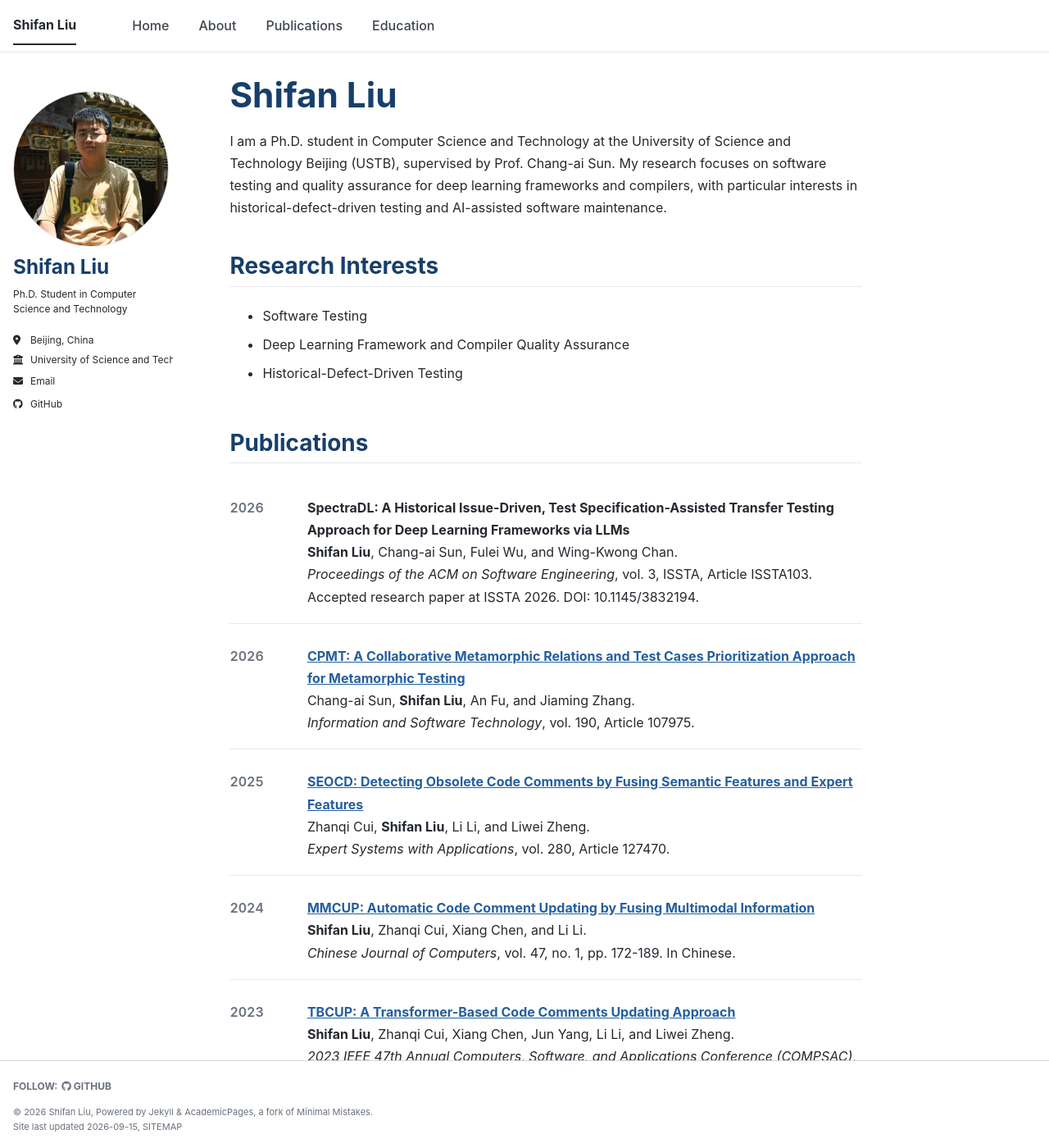
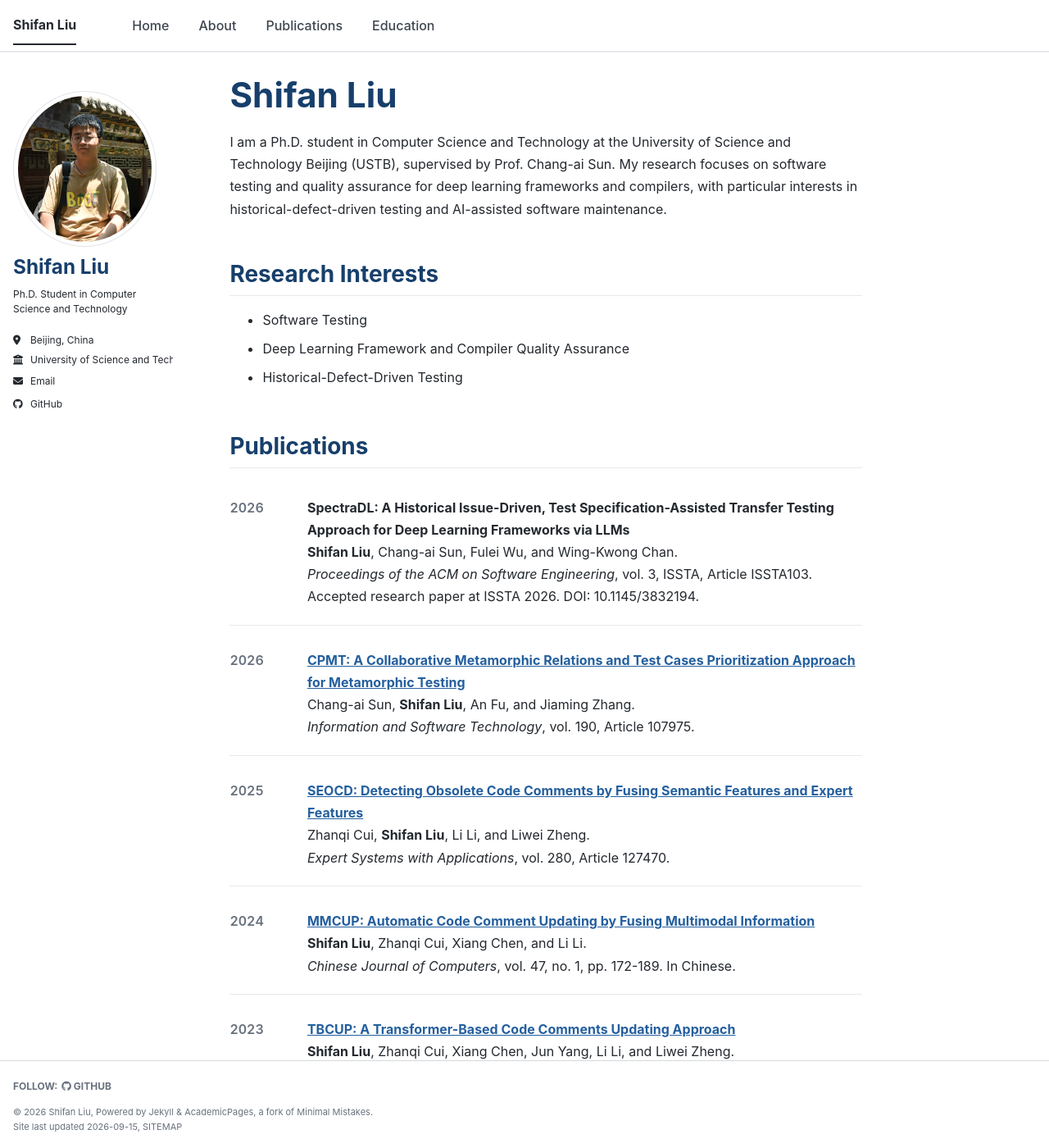
Before and after one commit to rookieLiu2018/rookieLiu2018.github.io, a Jekyll site: the page built from _pages/about.md, in a window 1280 px wide and 1400 px high. Shown: the whole window at 82% size. Built offline with Jekyll 4.4.1, drawn with Linux system fonts in a browser that asks for light colours; a style sheet for code colours, icons or effects is not loaded.

Commit message:
style: align homepage overrides with approved design

```diff
--- a/_sass/_custom.scss
+++ b/_sass/_custom.scss
@@ -11,19 +11,16 @@
 
 .masthead {
   background: rgba(255, 255, 255, 0.97);
-  border-bottom: 1px solid #e7e9ed;
+  border-bottom: 1px solid var(--global-border-color);
   box-shadow: none;
 }
 
-.masthead::after {
-  content: none;
-}
-
-.greedy-nav a {
+.masthead__menu-item {
   font-weight: 500;
 }
 
 .page__title {
+  margin-bottom: 1.25rem;
   color: #173f6b;
   font-size: clamp(1.75rem, 4vw, 2.35rem);
 }
@@ -31,12 +28,10 @@
 .author__avatar img {
   width: 190px;
   height: 190px;
-  max-width: none;
   aspect-ratio: 1;
   object-fit: cover;
   object-position: 50% 42%;
-  padding: 0;
-  border: 1px solid #e7e9ed;
+  border: 1px solid #e1e4e8;
   border-radius: 50%;
   box-shadow: none;
 }
@@ -52,11 +47,10 @@
 }
 
 .homepage-section h2 {
-  margin-top: 2.25rem;
-  margin-bottom: 1.25rem;
-  padding-bottom: 0.4rem;
+  margin-top: 2.75rem;
+  padding-bottom: .45rem;
   color: #173f6b;
-  border-bottom: 1px solid #e7e9ed;
+  border-bottom: 1px solid var(--global-border-color);
   font-size: 1.55rem;
 }
 
@@ -75,8 +69,8 @@
   display: grid;
   grid-template-columns: 4.25rem minmax(0, 1fr);
   gap: 1rem;
-  padding: 1rem 0;
-  border-bottom: 1px solid #e7e9ed;
+  padding: 1.15rem 0;
+  border-bottom: 1px solid var(--global-border-color);
 }
 
 .publication-year {
@@ -88,9 +82,9 @@
 .education-item {
   display: grid;
   grid-template-columns: 10rem minmax(0, 1fr);
-  gap: 0 1rem;
+  gap: .2rem 1.25rem;
   padding: 1rem 0;
-  border-bottom: 1px solid #e7e9ed;
+  border-bottom: 1px solid var(--global-border-color);
 }
 
 .education-date {
@@ -103,8 +97,9 @@
   margin: 0.2rem 0 0;
 }
 
-:focus-visible {
-  outline: 3px solid rgba(36, 95, 158, 0.45);
+a:focus-visible,
+button:focus-visible {
+  outline: 3px solid rgba(36, 95, 158, .35);
   outline-offset: 3px;
 }
 
@@ -117,6 +112,7 @@
   .publication-list li,
   .education-item {
     grid-template-columns: minmax(0, 1fr);
+    gap: .35rem;
   }
 
   .education-date {
```
